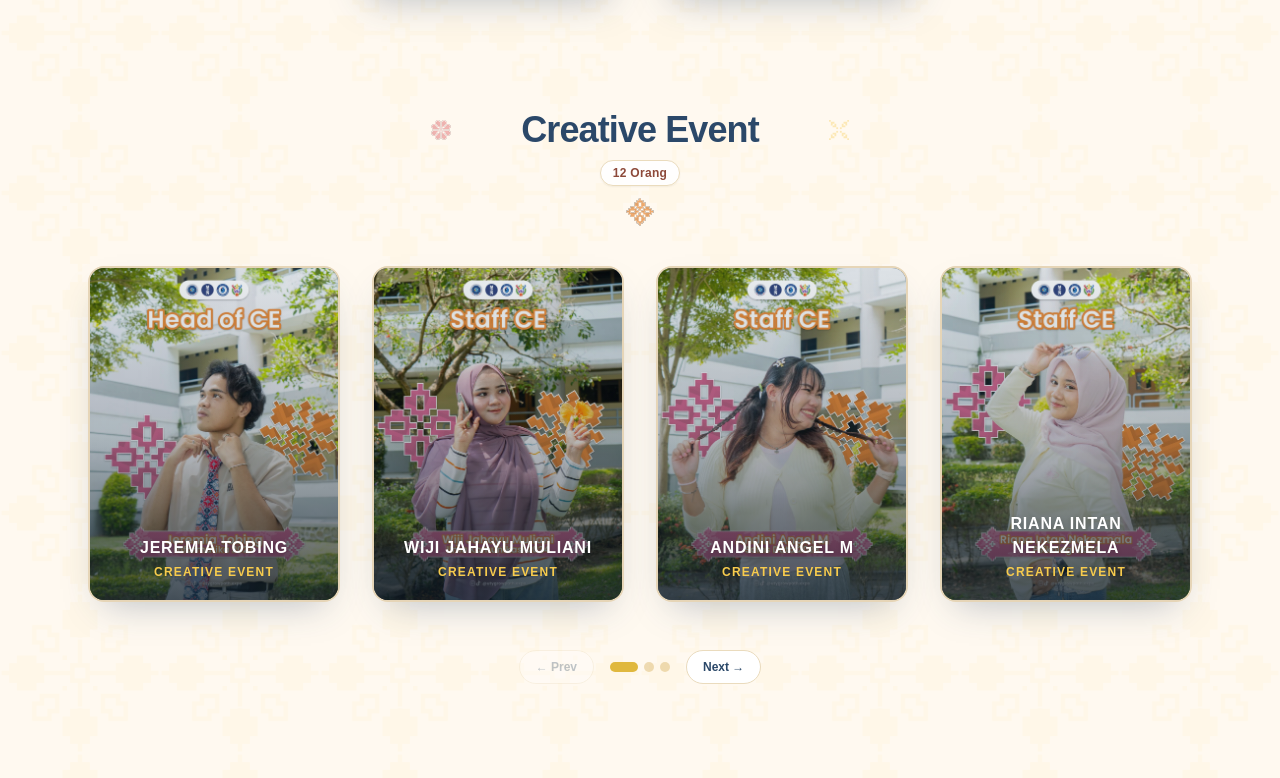
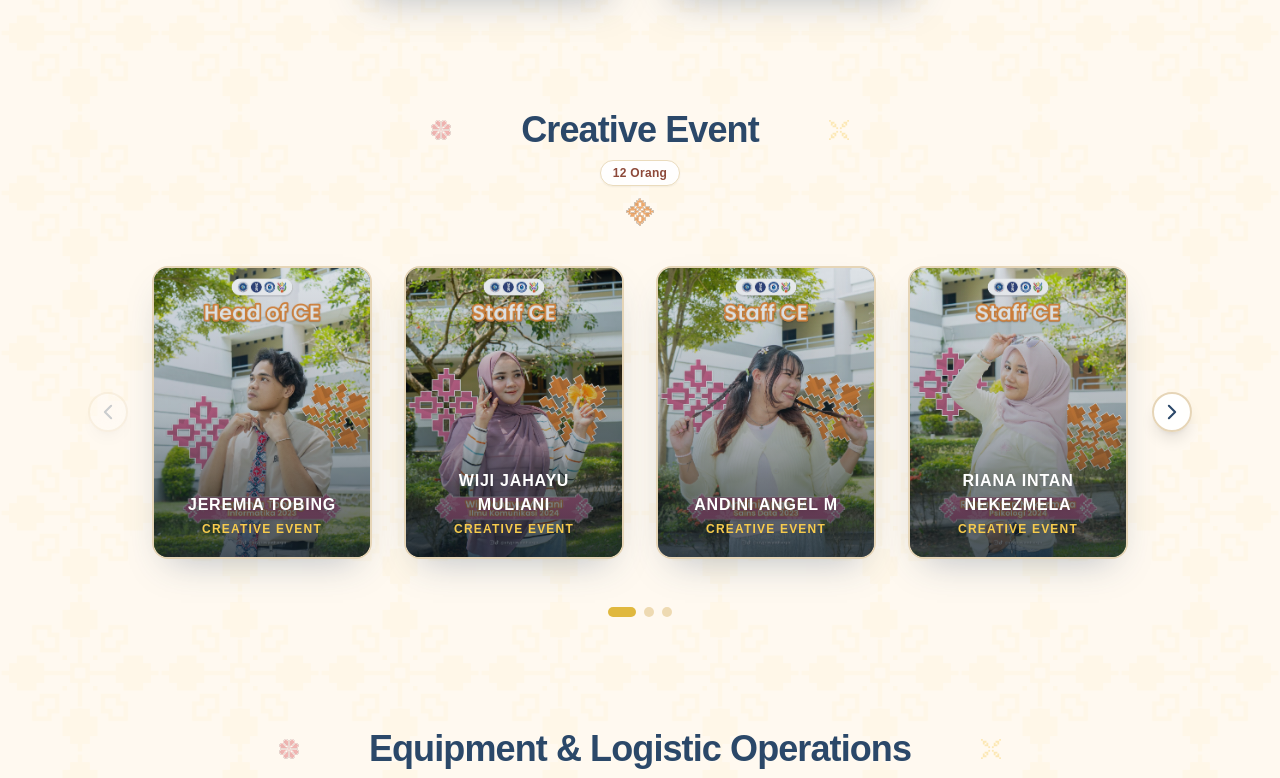
Before and after one commit to utygrowpath/utygrowpath-web, a Next.js app: page /tim-kami in a window 1280 px wide. Shown: the part 1410-2188 px from the top of the page. Built offline with nearby package versions, Linux system fonts and the light colour scheme.

Commit message:
fix(tim-kami): move prev/next arrows to left-right sides of card grid

```diff
--- a/src/components/sections/our-team-view.tsx
+++ b/src/components/sections/our-team-view.tsx
@@ -165,6 +165,22 @@ export function OurTeamView({ committee }: OurTeamViewProps) {
                 </div>
               </div>
 
+              {/* Carousel wrapper – left & right arrow buttons float beside the grid */}
+              <div className="relative px-8 sm:px-10 lg:px-16">
+                {/* Left arrow */}
+                {totalPages > 1 && (
+                  <button
+                    onClick={() => goTo(Math.max(0, currentPage - 1))}
+                    disabled={currentPage === 0}
+                    aria-label="Halaman sebelumnya"
+                    className="absolute left-0 top-1/2 z-10 -translate-y-1/2 flex h-10 w-10 items-center justify-center rounded-full border-2 border-[#e6d5b7] bg-white/90 text-[#2b4869] shadow-lg backdrop-blur-sm transition-all hover:border-[#e0b83e] hover:bg-[#2b4869] hover:text-white hover:shadow-[0_0_20px_rgba(224,184,62,0.35)] disabled:cursor-not-allowed disabled:opacity-25"
+                  >
+                    <svg className="h-5 w-5" fill="none" stroke="currentColor" strokeWidth={2.5} viewBox="0 0 24 24" aria-hidden="true">
+                      <path strokeLinecap="round" strokeLinejoin="round" d="M15.75 19.5L8.25 12l7.5-7.5" />
+                    </svg>
+                  </button>
+                )}
+
                 {/* Members Grid – max 4 per page */}
                 <div
                   className={`mx-auto grid gap-6 sm:gap-8 ${
@@ -245,42 +261,36 @@ export function OurTeamView({ committee }: OurTeamViewProps) {
                   ))}
                 </div>
 
-              {/* Pagination Controls (shown only when >4 members) */}
+                {/* Right arrow */}
                 {totalPages > 1 && (
-                <div className="flex items-center justify-center gap-4 pt-2">
                   <button
-                    onClick={() => goTo(Math.max(0, currentPage - 1))}
-                    disabled={currentPage === 0}
-                    aria-label="Halaman sebelumnya"
-                    className="inline-flex items-center gap-1.5 rounded-full border border-[#eadbbd] bg-white px-4 py-2 text-xs font-semibold text-[#2b4869] transition-all hover:border-[#2b4869] hover:bg-[#2b4869] hover:text-white disabled:cursor-not-allowed disabled:opacity-30"
+                    onClick={() => goTo(Math.min(totalPages - 1, currentPage + 1))}
+                    disabled={currentPage === totalPages - 1}
+                    aria-label="Halaman berikutnya"
+                    className="absolute right-0 top-1/2 z-10 -translate-y-1/2 flex h-10 w-10 items-center justify-center rounded-full border-2 border-[#e6d5b7] bg-white/90 text-[#2b4869] shadow-lg backdrop-blur-sm transition-all hover:border-[#e0b83e] hover:bg-[#2b4869] hover:text-white hover:shadow-[0_0_20px_rgba(224,184,62,0.35)] disabled:cursor-not-allowed disabled:opacity-25"
                   >
-                    ← Prev
+                    <svg className="h-5 w-5" fill="none" stroke="currentColor" strokeWidth={2.5} viewBox="0 0 24 24" aria-hidden="true">
+                      <path strokeLinecap="round" strokeLinejoin="round" d="M8.25 4.5l7.5 7.5-7.5 7.5" />
+                    </svg>
                   </button>
+                )}
+              </div>
 
-                  {/* Page dots */}
-                  <div className="flex items-center gap-1.5">
+              {/* Page dot indicators (shown only when >1 page) */}
+              {totalPages > 1 && (
+                <div className="flex items-center justify-center gap-2 pt-2">
                   {Array.from({ length: totalPages }).map((_, idx) => (
                     <button
                       key={idx}
                       onClick={() => goTo(idx)}
                       aria-label={`Halaman ${idx + 1}`}
-                        className={`rounded-full transition-all ${
+                      className={`rounded-full transition-all duration-300 ${
                         idx === currentPage
                           ? "h-2.5 w-7 bg-[#e0b83e]"
                           : "h-2.5 w-2.5 bg-[#d4ad54]/40 hover:bg-[#d4ad54]/70"
                       }`}
                     />
                   ))}
-                  </div>
-
-                  <button
-                    onClick={() => goTo(Math.min(totalPages - 1, currentPage + 1))}
-                    disabled={currentPage === totalPages - 1}
-                    aria-label="Halaman berikutnya"
-                    className="inline-flex items-center gap-1.5 rounded-full border border-[#eadbbd] bg-white px-4 py-2 text-xs font-semibold text-[#2b4869] transition-all hover:border-[#2b4869] hover:bg-[#2b4869] hover:text-white disabled:cursor-not-allowed disabled:opacity-30"
-                  >
-                    Next →
-                  </button>
                 </div>
               )}
             </section>
```
Lines whose indentation alone changed are shown as unchanged.
